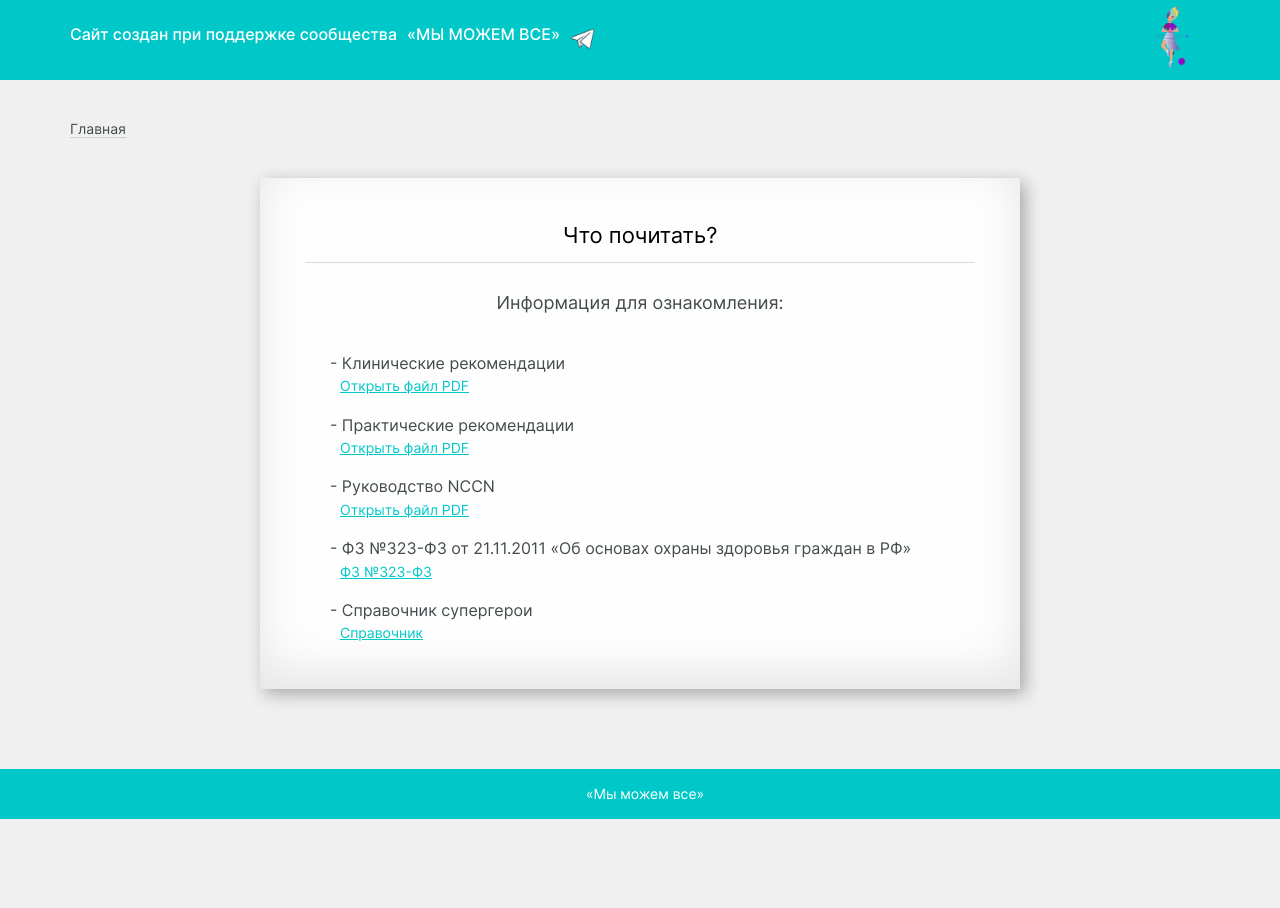
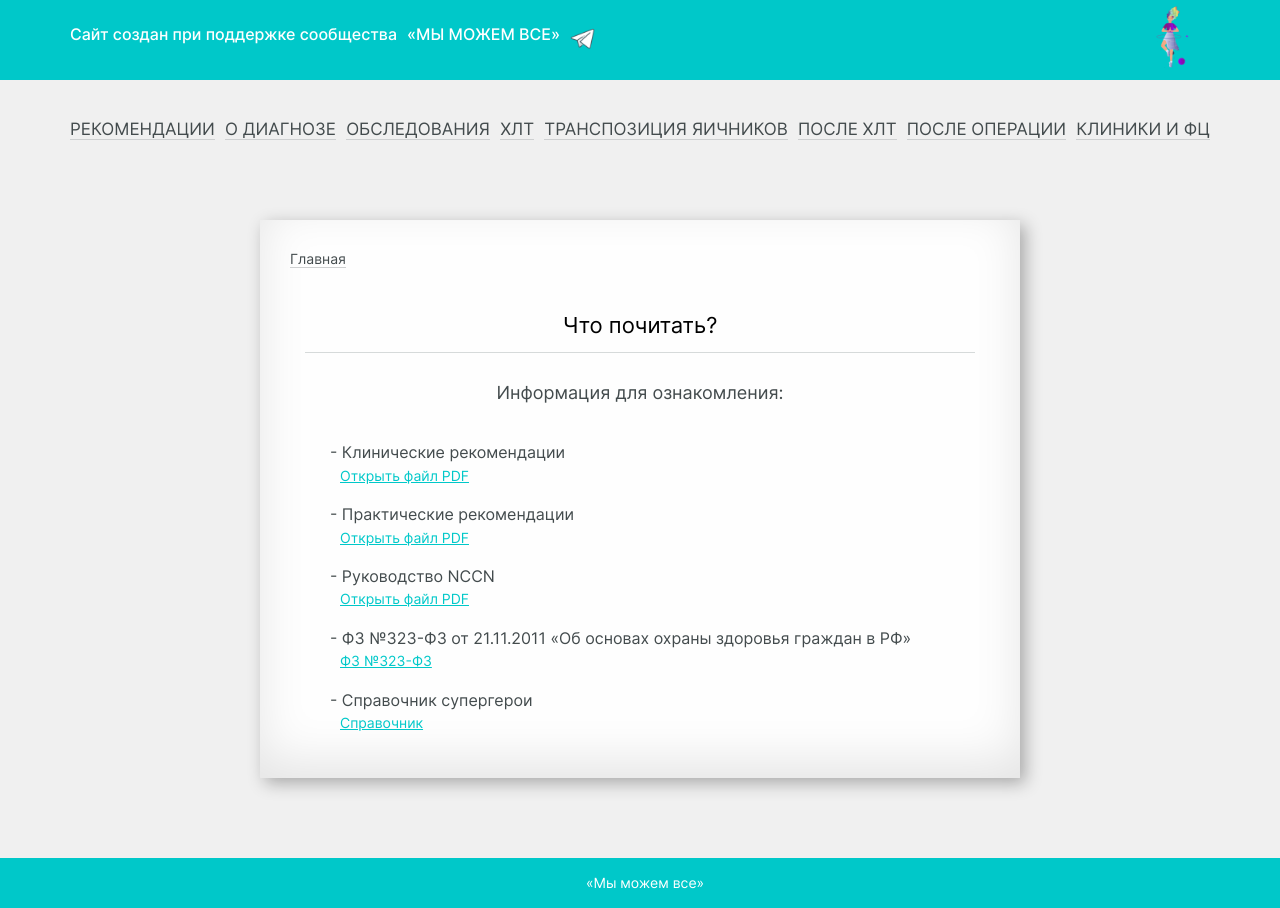
Before and after one commit to karolina-kovdya/we-can-all, a React (Create React App) app: page /tab1 in a window 1280 px wide. Before the commit the page ends 819 px from the top, so only its background shows below. Built offline with nearby package versions, Linux system fonts and the light colour scheme.

Commit message:
chg link to main

```diff
--- a/src/components/App/App.js
+++ b/src/components/App/App.js
@@ -1,6 +1,7 @@
 import './App.css';
 import { Routes, Route } from 'react-router-dom';
 import Header from '../Header/Header';
+import Navgation from '../Navigation/Navigation';
 import Main from '../Main/Main';
 import Tab1 from '../Tab1/Tab1';
 import Tab3 from '../Tab3/Tab3';
@@ -13,6 +14,7 @@ function App() {
   return (
     <div className="App">
       <Header />
+      <Navgation />
       <Routes >
         <Route
           path='/'
--- a/src/components/Information/Information.css
+++ b/src/components/Information/Information.css
@@ -1,8 +1,10 @@
 .information {
     max-width: 100%;
-    margin: 40px 70px;
+    margin: 0 70px 40px 70px;
     display: flex;
+    flex-direction: column;
     justify-content: center;
+    align-items: center;
 }
 
 
@@ -14,7 +16,25 @@
     0.3em 0.3em 1em rgba(0, 0, 0, 0.3);
 }
 
+.information__link {
+    font-size: 14px;
+    font-family: "Inter";
+    font-style: normal;
+    font-weight: 400;
+    color: #434B4D;
+    text-decoration: none;
+    transition: color .2s;
+    border-bottom: 1px solid #ced0d1;
+    transition: border-bottom .2s;
+}
+
+.information__link:hover {
+    color: #00C8C9;
+    border-bottom: 1px solid #00C8C9;
+}
+
 .information__heading {
+    margin-top: 30px;
     position: relative;
     display: flex;
     flex-direction: column;
--- a/src/components/Information/Information.js
+++ b/src/components/Information/Information.js
@@ -1,9 +1,11 @@
 import './Information.css';
+import { Link } from 'react-router-dom';
 
 function Information (props) {
     return (
         <div className='information'>
           <div className='information__container'>
+            <Link to='/' className='information__link' >Главная</Link>
             <div className='information__heading'>
               <h1 className='information__title'>{props.title}</h1>
             </div>
--- a/src/components/Main/Main.js
+++ b/src/components/Main/Main.js
@@ -1,10 +1,8 @@
-import Navigation from '../Navigation/Navigation';
 import Note from '../Note/Note';
 
 function Main () {
     return (
         <main className='main'>
-          <Navigation />
           <Note />
         </main>
     )
--- a/src/components/Tab1/Tab1.js
+++ b/src/components/Tab1/Tab1.js
@@ -1,5 +1,4 @@
 import './Tab1.css';
-import { Link } from 'react-router-dom';
 import Information from '../Information/Information';
 import file1 from '../../files/ClinikC21.pdf';
 import file2 from '../../files/PrC21.pdf';
@@ -8,7 +7,6 @@ import file3 from '../../files/RC21.pdf';
 function Tab1() {
   return (
     <section className='tab1'>
-      <Link to='/' className='tab1__link' >Главная</Link>
       <Information
         title='Что почитать?'
       >
--- a/src/components/Tab3/Tab3.js
+++ b/src/components/Tab3/Tab3.js
@@ -1,11 +1,9 @@
 import './Tab3.css';
 import Information from '../Information/Information';
-import { Link } from 'react-router-dom';
 
 function Tab3() {
     return (
         <section className='tab3'>
-            <Link to='/' className='tab3__link' >Главная</Link>
             <Information
                 title='Обследования'
             >
--- a/src/components/Tab6/Tab6.js
+++ b/src/components/Tab6/Tab6.js
@@ -1,11 +1,9 @@
 import './Tab6.css';
-import { Link } from 'react-router-dom';
 import Information from '../Information/Information';
 
 function Tab6() {
     return (
         <section className='tab6'>
-            <Link to='/' className='tab6__link' >Главная</Link>
             <Information
                 title='Наблюдение после ХЛТ'
             >
--- a/src/components/Tab7/Tab7.js
+++ b/src/components/Tab7/Tab7.js
@@ -1,11 +1,9 @@
 import './Tab7.css';
-import { Link } from 'react-router-dom';
 import Information from '../Information/Information';
 
 function Tab7() {
     return (
         <section className='tab7'>
-            <Link to='/' className='tab7__link' >Главная</Link>
             <Information
                 title='Наблюдение после хирургического лечения'
             >
--- a/src/components/Tab8/Tab8.js
+++ b/src/components/Tab8/Tab8.js
@@ -1,11 +1,9 @@
 import './Tab8.css';
-import { Link } from 'react-router-dom';
 import Information from '../Information/Information';
 
 function Tab8 () {
     return (
         <section className='tab8'>
-          <Link to='/' className='tab8__link' >Главная</Link>
           <Information
             title='Крупнейшие клиники и ФЦ ЦО РФ'
           >
```
